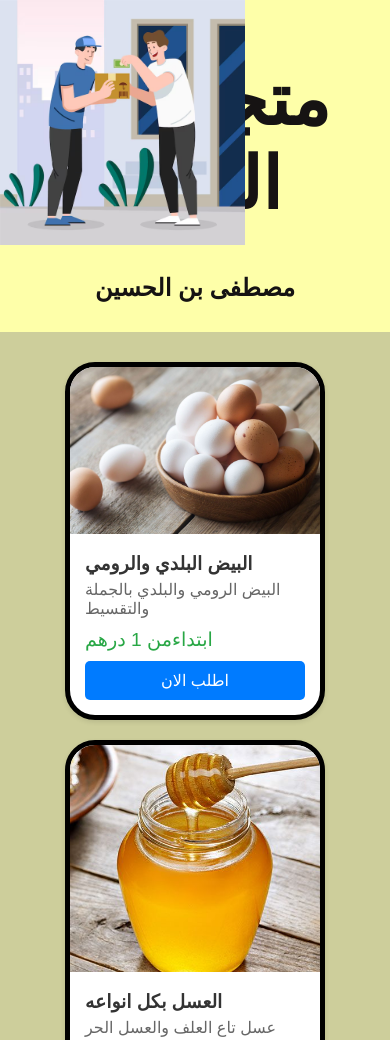
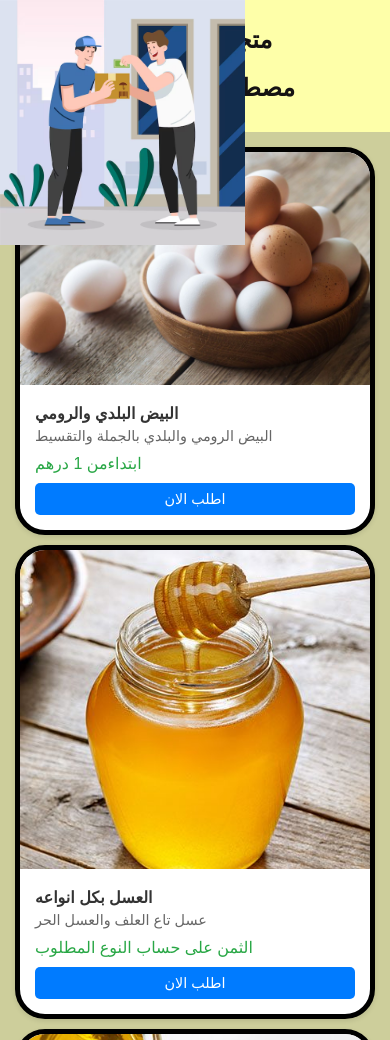
Before and after one commit to LASFAR10/LASFAR, a plain HTML site: page index.html in a window 390 px wide. Shown: the top 1040 px of the page. Drawn offline with Linux system fonts and the light colour scheme.

Commit message:
Update index.html

```diff
--- a/index.html
+++ b/index.html
@@ -3,7 +3,7 @@
 <head>
     <meta charset="UTF-8">
     <meta name="viewport" content="width=device-width, initial-scale=1.0">
-    <title>متجر ابن الحسين </title>
+    <title>متجر ابن الحسين</title>
     <link rel="icon" href="AGG.png" type="image/x-icon">
     <style>
         body {
@@ -21,7 +21,7 @@
         }
 
         header h1 {
-            font-size: 4.5em;
+            font-size: 3em;
         }
 
         .container {
@@ -85,12 +85,52 @@
         .egg-card .info button:hover {
             background-color: #0056b3;
         }
+
         .top-left-image {
             position: absolute;
             top: 0;
             left: 0;
-            width: 245px; /* Set your desired width */
-            height: auto; /* Maintain aspect ratio */
+            width: 245px;
+            height: auto;
+        }
+
+        /* Media Queries for smaller screens */
+        @media (max-width: 768px) {
+            header h1 {
+                font-size: 2em;
+            }
+
+            .container {
+                padding: 10px;
+            }
+
+            .egg-card {
+                width: 100%;
+                margin: 5px;
+            }
+        }
+
+        @media (max-width: 480px) {
+            header h1 {
+                font-size: 1.5em;
+            }
+
+            .egg-card .info h3 {
+                font-size: 1em;
+            }
+
+            .egg-card .info p {
+                font-size: 0.9em;
+            }
+
+            .egg-card .info .price {
+                font-size: 1em;
+            }
+
+            .egg-card .info button {
+                font-size: 0.9em;
+                padding: 8px;
+            }
         }
     </style>
 </head>
@@ -108,7 +148,7 @@
             <div class="info">
                 <h3>البيض البلدي والرومي</h3>
                 <p>البيض الرومي والبلدي بالجملة والتقسيط</p>
-                <p class="price">ابتداءمن 1 درهم </p>
+                <p class="price">ابتداءمن 1 درهم</p>
                 <button onclick="location.href='pricing.html'">اطلب الان</button>
             </div>
         </div>
@@ -116,18 +156,19 @@
         <div class="egg-card">
             <img src="honey.jpg" alt="Eggs">
             <div class="info">
-                <h3>العسل بكل انواعه </h3>
+                <h3>العسل بكل انواعه</h3>
                 <p>عسل تاع العلف والعسل الحر</p>
-                <p class="price">الثمن على حساب النوع المطلوب </p>
+                <p class="price">الثمن على حساب النوع المطلوب</p>
                 <button onclick="location.href='pricing.html'">اطلب الان</button>
             </div>
         </div>
+
         <div class="egg-card">
             <img src="oil.jpg" alt="Eggs">
             <div class="info">
                 <h3>الزيت البلدية</h3>
                 <p>بكل انواعها واشكالها</p>
-                <p class="price">الثمن على حسب النوع المطلوب </p>
+                <p class="price">الثمن على حسب النوع المطلوب</p>
                 <button onclick="location.href='pricing.html'">اطلب الان</button>
             </div>
         </div>
```
